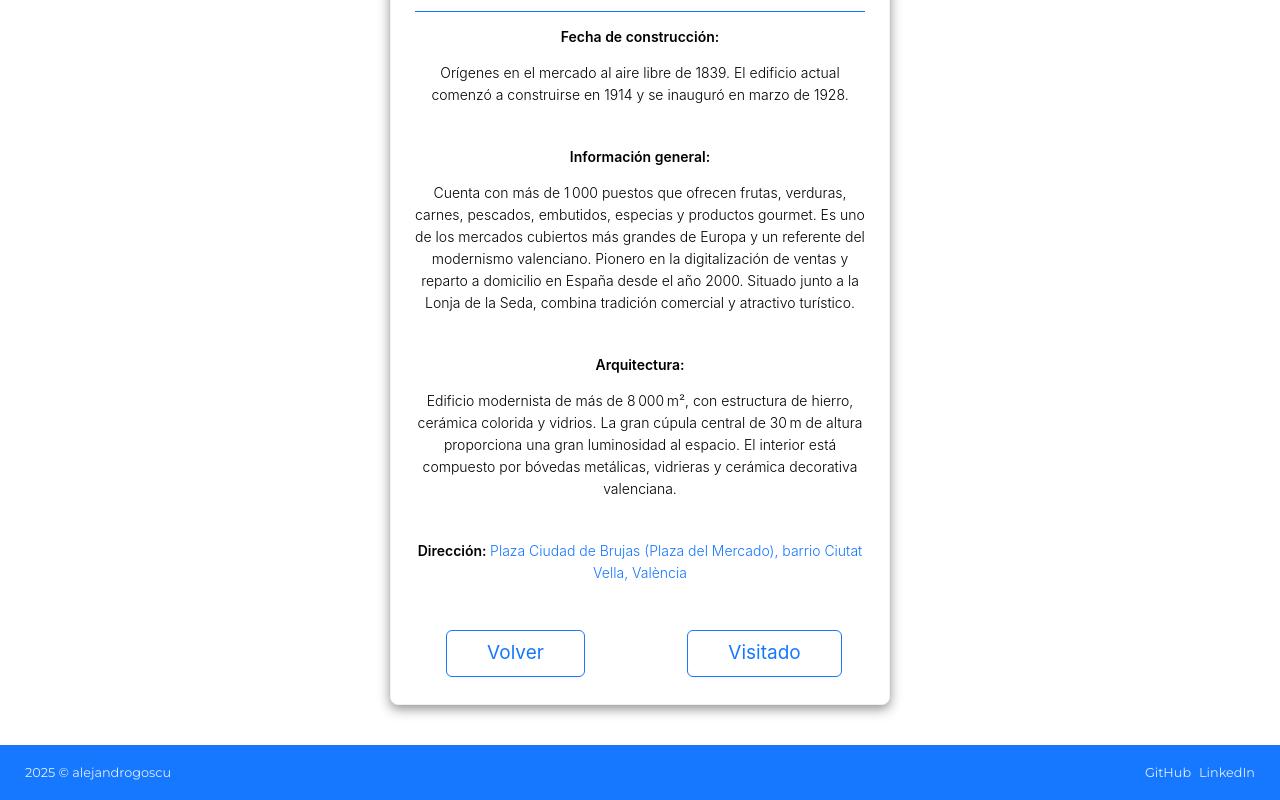
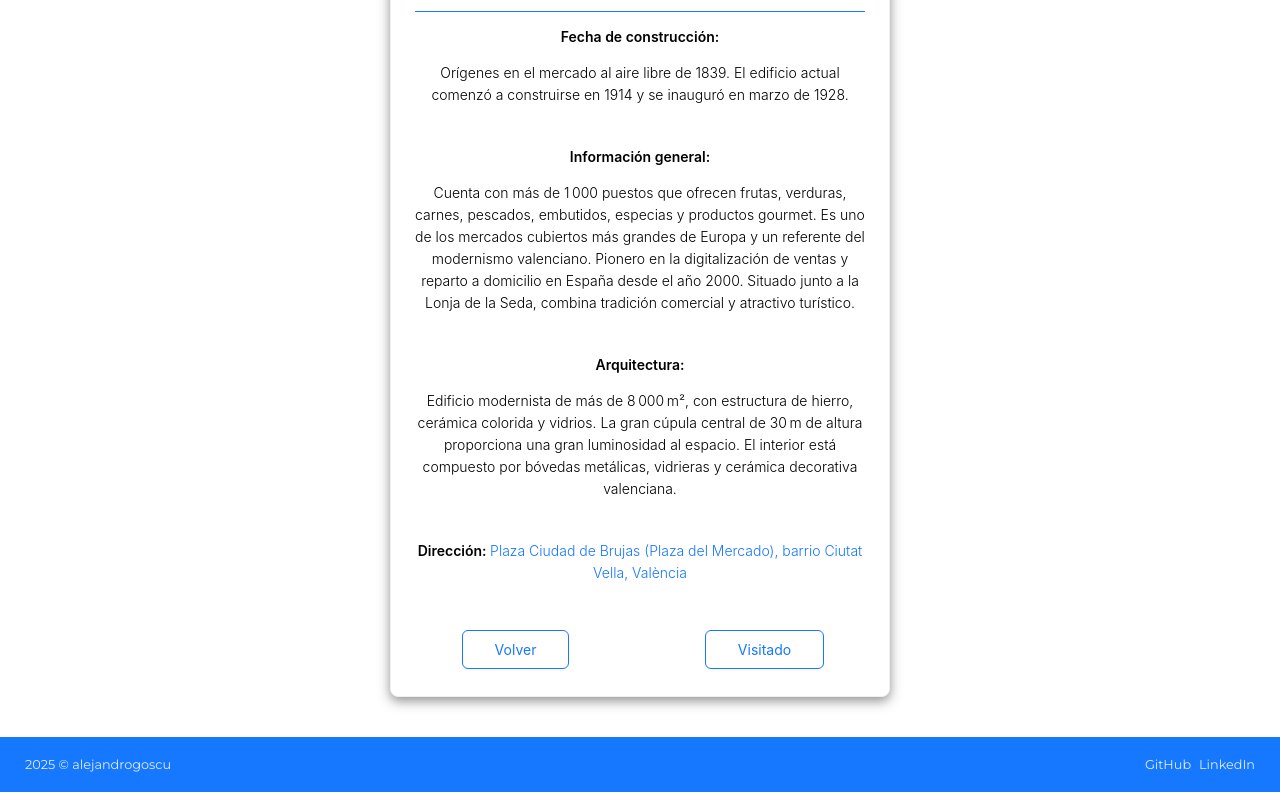
Before and after one commit to alejandrogoscu/mercatGO, a React (Vite) app: page /details/1 in a window 1280 px wide. Shown: the part 372-1172 px from the top of the page. Built offline with nearby package versions, Linux system fonts and the light colour scheme.

Commit message:
fixed detailCard button overflow

```diff
--- a/src/components/DetailMercat/DetailMercat.css
+++ b/src/components/DetailMercat/DetailMercat.css
@@ -60,8 +60,8 @@
 }
 
 .detail__card .ant-btn {
-  font-size: 19px;
-  padding: 8px 40px;
+  font-size: 14px;
+  padding: 8px 32px;
   height: auto;
   line-height: 1.5;
   margin-bottom: 15px;
```
